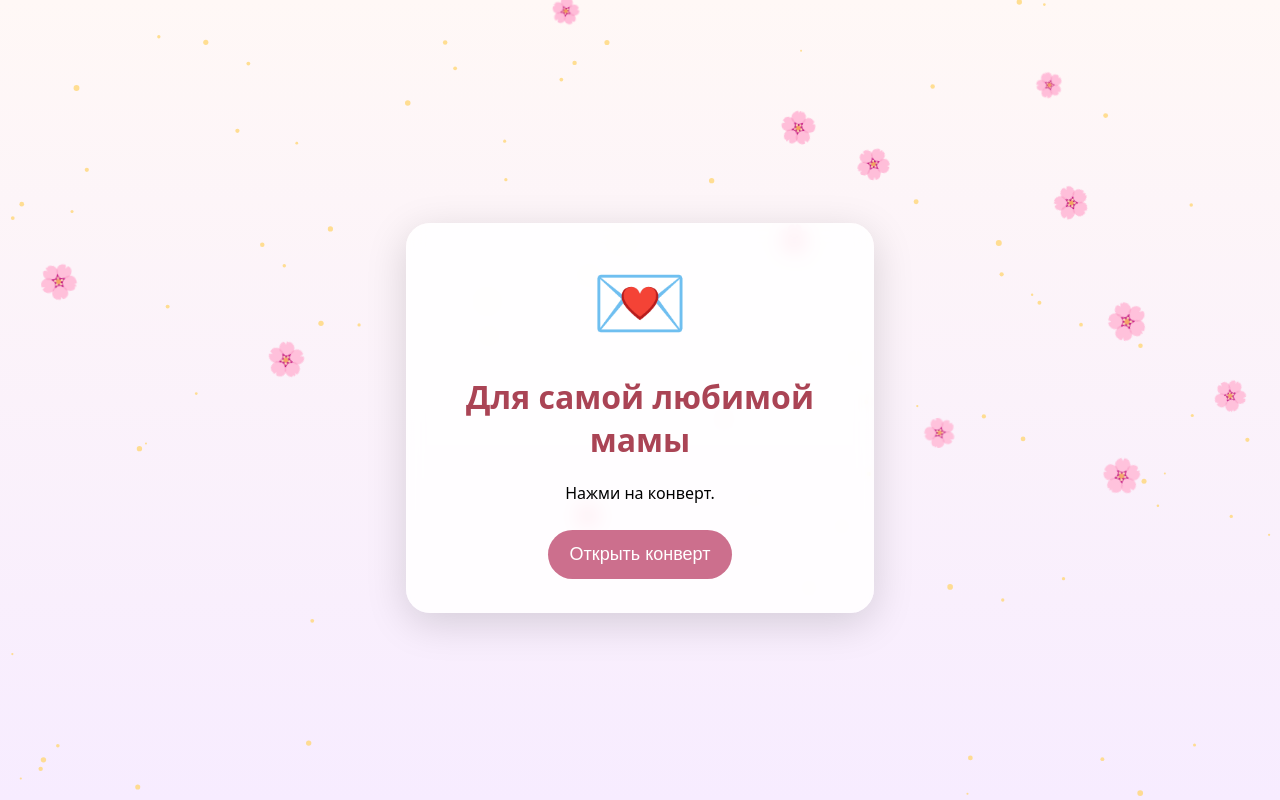
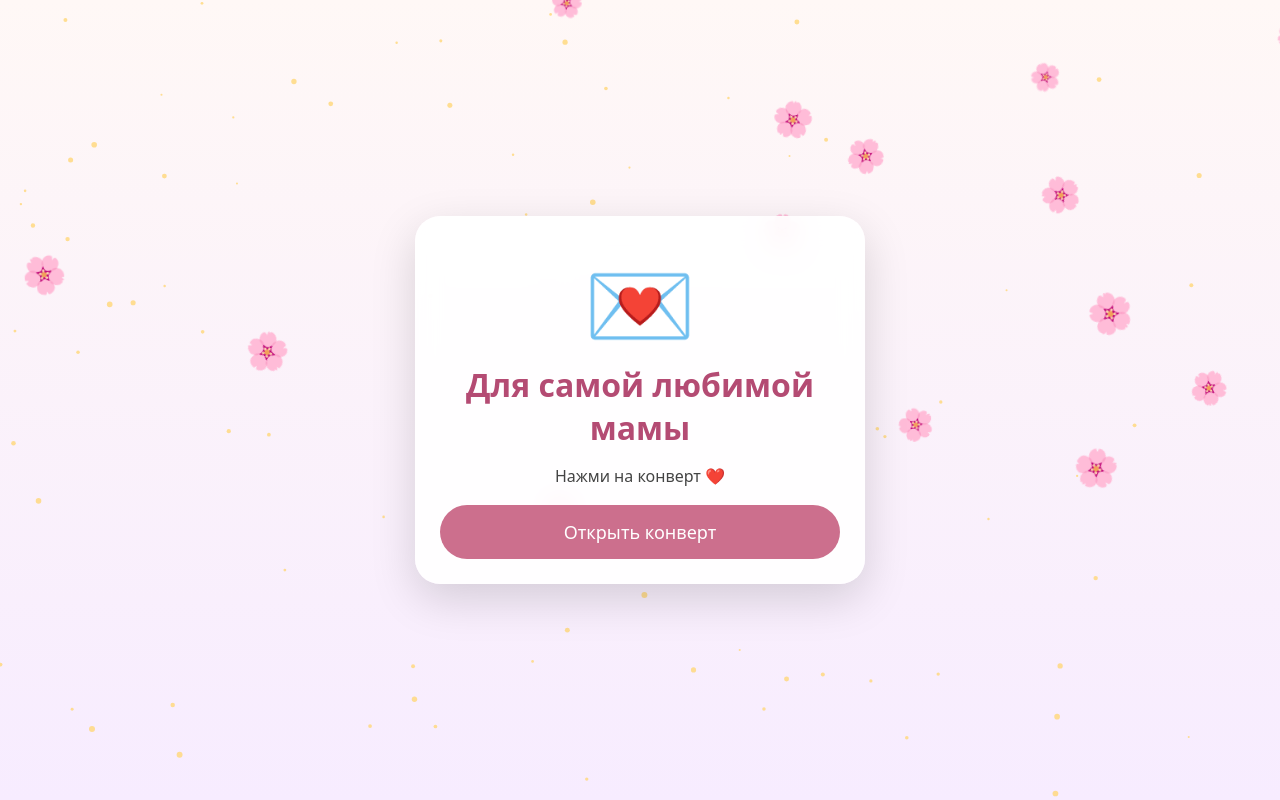
Before and after one commit to chmonya200-creator/podarok_mame, a plain HTML site: page index.html in a window 1280 px wide. Drawn offline with Linux system fonts and the light colour scheme.

Commit message:
Update index.html

```diff
--- a/index.html
+++ b/index.html
@@ -1,28 +1,262 @@
-<!DOCTYPE html><html lang="ru"><head><meta charset="UTF-8"><meta name="viewport" content="width=device-width,initial-scale=1"><title>Для мамы ❤️</title>
+<!DOCTYPE html>
+<html lang="ru">
+<head>
+<meta charset="UTF-8">
+<meta name="viewport" content="width=device-width, initial-scale=1.0">
+
+<title>Для мамы ❤️</title>
+
 <style>
-html,body{margin:0;height:100%;font-family:system-ui,-apple-system,Segoe UI,Georgia,sans-serif;background:linear-gradient(180deg,#fff8f6,#f7ecff);overflow:hidden}
-#fx,#petals{position:fixed;inset:0;pointer-events:none}
-.wrap{position:relative;z-index:2;height:100%;display:flex;align-items:center;justify-content:center;padding:18px}
-.card{background:#ffffffdd;backdrop-filter:blur(8px);border-radius:24px;max-width:420px;width:100%;padding:24px;text-align:center;box-shadow:0 10px 40px rgba(0,0,0,.15)}
-.env{font-size:78px;cursor:pointer;transition:.5s}.env:hover{transform:scale(1.05)}
-.hidden{display:none}button,a{display:inline-block;margin:10px;padding:14px 22px;border-radius:999px;border:none;background:#cc6f8d;color:#fff;text-decoration:none;font-size:18px}
-.small{font-size:14px;color:#666}
-h1{color:#a45}
-</style></head><body>
-<canvas id="fx"></canvas><div id="petals"></div>
-<div class="wrap"><div class="card">
-<div id="s1"><div class="env" onclick="openEnv()">💌</div><h1>Для самой любимой мамы</h1><p>Нажми на конверт.</p><button onclick="openEnv()">Открыть конверт</button></div>
-<div id="s2" class="hidden"><h1>С Днем рождения! 🌸</h1><p>Мамочка, я очень хотела быть рядом в этот день. Пусть этот подарок подарит тебе красивый вечер, наполненный эмоциями, улыбками и волшебной атмосферой театра. Люблю тебя всем сердцем ❤️</p>
+*{
+    margin:0;
+    padding:0;
+    box-sizing:border-box;
+}
 
-<a href="https://disk.yandex.ru/i/lTBA4_qlJbYdbg" target="_blank">🎁 Открыть подарок</a>
-<p class="small"></p></div>
-</div></div>
+html,body{
+    height:100%;
+    font-family:system-ui,-apple-system,Segoe UI,sans-serif;
+    background:linear-gradient(180deg,#fff8f6,#f7ecff);
+    overflow:hidden;
+}
+
+canvas{
+    position:fixed;
+    inset:0;
+    pointer-events:none;
+}
+
+#petals{
+    position:fixed;
+    inset:0;
+    pointer-events:none;
+}
+
+.wrap{
+    position:relative;
+    z-index:2;
+    height:100%;
+    display:flex;
+    justify-content:center;
+    align-items:center;
+    padding:20px;
+}
+
+.card{
+    width:100%;
+    max-width:450px;
+    background:rgba(255,255,255,.92);
+    backdrop-filter:blur(12px);
+    border-radius:25px;
+    padding:25px;
+    text-align:center;
+    box-shadow:0 15px 45px rgba(0,0,0,.15);
+}
+
+.env{
+    font-size:90px;
+    cursor:pointer;
+    transition:.4s;
+}
+
+.env:hover{
+    transform:scale(1.1) rotate(-5deg);
+}
+
+.hidden{
+    display:none;
+}
+
+h1{
+    color:#b44b73;
+    margin-bottom:15px;
+}
+
+p{
+    line-height:1.6;
+    color:#444;
+}
+
+.btn{
+    display:block;
+    width:100%;
+    margin-top:15px;
+    padding:15px;
+    border-radius:50px;
+    background:#cc6f8d;
+    color:white;
+    text-decoration:none;
+    font-size:18px;
+    transition:.3s;
+}
+
+.btn:hover{
+    transform:translateY(-2px);
+    box-shadow:0 10px 25px rgba(204,111,141,.35);
+}
+
+iframe{
+    margin-top:20px;
+    width:100%;
+    height:420px;
+    border:none;
+    border-radius:15px;
+    background:white;
+    box-shadow:0 5px 20px rgba(0,0,0,.1);
+}
+
+.small{
+    font-size:13px;
+    color:#777;
+    margin-top:10px;
+}
+
+@keyframes fall{
+    to{
+        transform:translateY(110vh) rotate(540deg);
+    }
+}
+</style>
+</head>
+
+<body>
+
+<canvas id="fx"></canvas>
+<div id="petals"></div>
+
+<div class="wrap">
+
+<div class="card">
+
+<div id="s1">
+
+<div class="env" onclick="openEnv()">💌</div>
+
+<h1>Для самой любимой мамы</h1>
+
+<p>Нажми на конверт ❤️</p>
+
+<a class="btn" href="#" onclick="openEnv();return false;">
+Открыть конверт
+</a>
+
+</div>
+
+<div id="s2" class="hidden">
+
+<h1>С Днем рождения! 🌸</h1>
+
+<p>
+Мамочка, я очень хотела быть рядом в этот день.
+Пусть этот подарок подарит тебе красивый вечер,
+наполненный эмоциями, улыбками и волшебной атмосферой театра.
+<br><br>
+Люблю тебя всем сердцем ❤️
+</p>
+
+<iframe src="certificate.pdf"></iframe>
+
+<a class="btn" href="certificate.pdf" target="_blank">
+📖 Открыть сертификат
+</a>
+
+<a class="btn" href="certificate.pdf" download>
+⬇️ Скачать сертификат
+</a>
+
+<p class="small">
+Если документ не отображается, воспользуйся кнопкой «Открыть сертификат».
+</p>
+
+</div>
+
+</div>
+
+</div>
+
 <script>
-function openEnv(){s1.classList.add('hidden');s2.classList.remove('hidden')}
-function toggleMusic(){let m=document.getElementById('music'); if(m.paused)m.play(); else m.pause();}
-const c=document.getElementById('fx'),x=c.getContext('2d');function rs(){c.width=innerWidth;c.height=innerHeight}rs();onresize=rs;
-let pts=[...Array(80)].map(()=>({x:Math.random()*c.width,y:Math.random()*c.height,r:Math.random()*2+1,v:Math.random()+.2}));
-function anim(){x.clearRect(0,0,c.width,c.height);x.fillStyle='rgba(255,215,120,.8)';pts.forEach(p=>{x.beginPath();x.arc(p.x,p.y,p.r,0,7);x.fill();p.y+=p.v;p.x+=Math.sin(p.y/40)*.2;if(p.y>c.height){p.y=-5;p.x=Math.random()*c.width;}});requestAnimationFrame(anim)}anim();
-setInterval(()=>{let d=document.createElement('div');d.textContent='🌸';d.style.cssText=`position:absolute;left:${Math.random()*100}vw;top:-20px;font-size:${18+Math.random()*18}px;animation:f 8s linear`;petals.appendChild(d);setTimeout(()=>d.remove(),8000)},350);
-let st=document.createElement('style');st.textContent='@keyframes f{to{transform:translate('+(Math.random()*120-60)+'px,110vh) rotate(540deg);opacity:.8}}';document.head.appendChild(st);
-</script></body></html>
+
+function openEnv(){
+    document.getElementById("s1").classList.add("hidden");
+    document.getElementById("s2").classList.remove("hidden");
+}
+
+const canvas=document.getElementById("fx");
+const ctx=canvas.getContext("2d");
+
+function resize(){
+    canvas.width=innerWidth;
+    canvas.height=innerHeight;
+}
+
+resize();
+
+window.onresize=resize;
+
+const stars=[];
+
+for(let i=0;i<90;i++){
+    stars.push({
+        x:Math.random()*canvas.width,
+        y:Math.random()*canvas.height,
+        r:Math.random()*2+1,
+        v:Math.random()+0.2
+    });
+}
+
+function animate(){
+
+    ctx.clearRect(0,0,canvas.width,canvas.height);
+
+    ctx.fillStyle="rgba(255,215,120,.8)";
+
+    stars.forEach(s=>{
+
+        ctx.beginPath();
+
+        ctx.arc(s.x,s.y,s.r,0,Math.PI*2);
+
+        ctx.fill();
+
+        s.y+=s.v;
+
+        s.x+=Math.sin(s.y/40)*0.2;
+
+        if(s.y>canvas.height){
+
+            s.y=-10;
+
+            s.x=Math.random()*canvas.width;
+
+        }
+
+    });
+
+    requestAnimationFrame(animate);
+
+}
+
+animate();
+
+setInterval(()=>{
+
+    const p=document.createElement("div");
+
+    p.innerHTML="🌸";
+
+    p.style.position="absolute";
+    p.style.left=Math.random()*100+"vw";
+    p.style.top="-30px";
+    p.style.fontSize=(20+Math.random()*20)+"px";
+    p.style.animation="fall 8s linear";
+
+    document.getElementById("petals").appendChild(p);
+
+    setTimeout(()=>p.remove(),8000);
+
+},350);
+
+</script>
+
+</body>
+</html>
```
